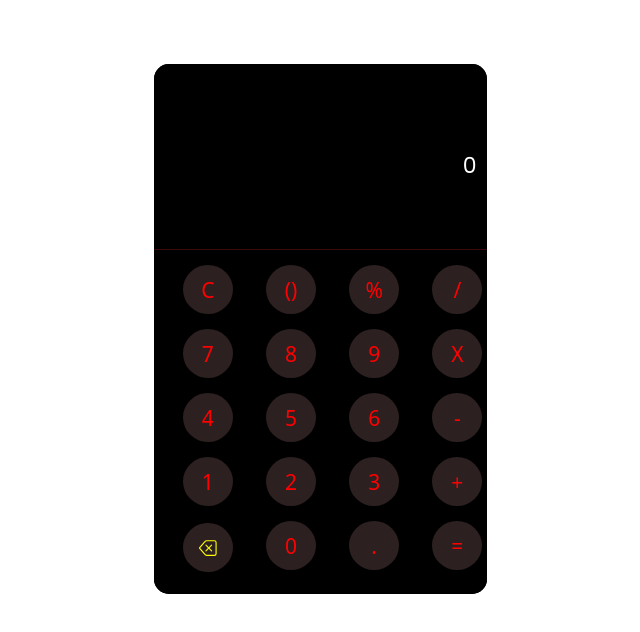
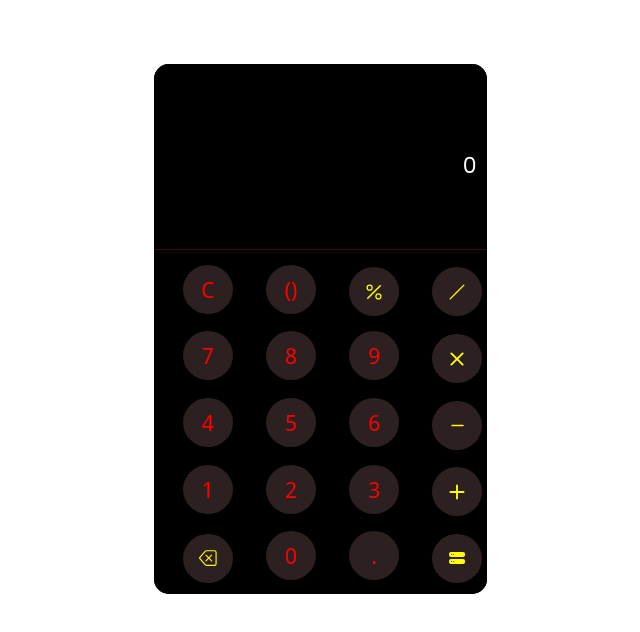
Before and after one commit to sam5102/sam_calculator, a plain HTML site: page index.html in a window 1280 px wide. Shown: the whole page, without its empty margins (307-947 px from the left). Drawn offline with nearby package versions, Linux system fonts and the light colour scheme.

Commit message:
first commit

```diff
--- a/index.css
+++ b/index.css
@@ -78,6 +78,5 @@ body {
 
 svg {
     color: yellow;
-    height: 18px;
-    width: 18px;;
+
 }
--- a/index.html
+++ b/index.html
@@ -27,30 +27,58 @@
                 <div class="row1">
                     <button onclick="erase()">C</button>
                     <button>()</button>
-                    <button onclick="addOperator('%')">%</button>
-                    <button onclick="addOperator('/')">/</button>
+                    <button onclick="addOperator('%')">
+                        <svg xmlns="http://www.w3.org/2000/svg" width="20" height="20" fill="currentColor" class="bi bi-percent"
+                            viewBox="0 0 16 16">
+                            <path
+                                d="M13.442 2.558a.625.625 0 0 1 0 .884l-10 10a.625.625 0 1 1-.884-.884l10-10a.625.625 0 0 1 .884 0zM4.5 6a1.5 1.5 0 1 1 0-3 1.5 1.5 0 0 1 0 3zm0 1a2.5 2.5 0 1 0 0-5 2.5 2.5 0 0 0 0 5zm7 6a1.5 1.5 0 1 1 0-3 1.5 1.5 0 0 1 0 3zm0 1a2.5 2.5 0 1 0 0-5 2.5 2.5 0 0 0 0 5z" />
+                        </svg>
+                    </button>
+                    <button onclick="addOperator('/')">
+                        <svg xmlns="http://www.w3.org/2000/svg" width="20" height="20" fill="currentColor" class="bi bi-slash-lg"
+                            viewBox="0 0 16 16">
+                            <path fill-rule="evenodd"
+                                d="M13.854 2.146a.5.5 0 0 1 0 .708l-11 11a.5.5 0 0 1-.708-.708l11-11a.5.5 0 0 1 .708 0Z" />
+                        </svg>
+                    </button>
+
                 </div>
                 <div class="row2">
                     <button onclick="addOperator('7')">7</button>
                     <button onclick="addOperator('8')">8</button>
                     <button onclick="addOperator('9')">9</button>
-                    <button onclick="addOperator('*')">X</button>
+                    <button onclick="addOperator('*')">
+                        <svg xmlns="http://www.w3.org/2000/svg" width="30" height="30" fill="currentColor" class="bi bi-x" viewBox="0 0 16 16">
+                            <path
+                                d="M4.646 4.646a.5.5 0 0 1 .708 0L8 7.293l2.646-2.647a.5.5 0 0 1 .708.708L8.707 8l2.647 2.646a.5.5 0 0 1-.708.708L8 8.707l-2.646 2.647a.5.5 0 0 1-.708-.708L7.293 8 4.646 5.354a.5.5 0 0 1 0-.708z" />
+                        </svg>
+                    </button>
                 </div>
                 <div class="row3">
                     <button onclick="addOperator('4')">4</button>
                     <button onclick="addOperator('5')">5</button>
                     <button onclick="addOperator('6')">6</button>
-                    <button onclick="addOperator('-')">-</button>
+                    <button onclick="addOperator('-')">
+                        <svg xmlns="http://www.w3.org/2000/svg" width="25" height="25" fill="currentColor" class="bi bi-dash"
+                            viewBox="0 0 16 16">
+                            <path d="M4 8a.5.5 0 0 1 .5-.5h7a.5.5 0 0 1 0 1h-7A.5.5 0 0 1 4 8z" />
+                        </svg>
+                    </button>
                 </div>
                 <div class="row4">
                     <button onclick="addOperator('1')">1</button>
                     <button onclick="addOperator('2')">2</button>
                     <button onclick="addOperator('3')">3</button>
-                    <button onclick="addOperator('+')">+</button>
+                    <button onclick="addOperator('+')">
+                        <svg xmlns="http://www.w3.org/2000/svg" width="34" height="30" fill="currentColor" class="bi bi-plus"
+                            viewBox="0 0 16 16" style="margin-left: -2px;">
+                            <path d="M8 4a.5.5 0 0 1 .5.5v3h3a.5.5 0 0 1 0 1h-3v3a.5.5 0 0 1-1 0v-3h-3a.5.5 0 0 1 0-1h3v-3A.5.5 0 0 1 8 4z" />
+                        </svg>
+                    </button>
                 </div>
                 <div class="row5">
                     <button onclick="back()">
-                        <svg xmlns="http://www.w3.org/2000/svg" width="16" height="16" fill="currentColor" class="bi bi-backspace"
+                        <svg xmlns="http://www.w3.org/2000/svg" width="18" height="18" fill="currentColor" class="bi bi-backspace"
                             viewBox="0 0 16 16">
                             <path
                                 d="M5.83 5.146a.5.5 0 0 0 0 .708L7.975 8l-2.147 2.146a.5.5 0 0 0 .707.708l2.147-2.147 2.146 2.147a.5.5 0 0 0 .707-.708L9.39 8l2.146-2.146a.5.5 0 0 0-.707-.708L8.683 7.293 6.536 5.146a.5.5 0 0 0-.707 0z" />
@@ -60,7 +88,13 @@
                     </button>
                     <button onclick="addOperator('0')">0</button>
                     <button onclick="addOperator('.')">.</button>
-                    <button onclick="calc()">=</button>
+                    <button onclick="calc()">
+                        <svg xmlns="http://www.w3.org/2000/svg" width="16" height="16" fill="currentColor" class="bi bi-hdd-stack-fill"
+                            viewBox="0 0 16 16">
+                            <path
+                                d="M2 9a2 2 0 0 0-2 2v1a2 2 0 0 0 2 2h12a2 2 0 0 0 2-2v-1a2 2 0 0 0-2-2H2zm.5 3a.5.5 0 1 1 0-1 .5.5 0 0 1 0 1zm2 0a.5.5 0 1 1 0-1 .5.5 0 0 1 0 1zM2 2a2 2 0 0 0-2 2v1a2 2 0 0 0 2 2h12a2 2 0 0 0 2-2V4a2 2 0 0 0-2-2H2zm.5 3a.5.5 0 1 1 0-1 .5.5 0 0 1 0 1zm2 0a.5.5 0 1 1 0-1 .5.5 0 0 1 0 1z" />
+                        </svg>
+                    </button>
                 </div>
             </div>
         </div>
@@ -76,13 +110,15 @@
             let calc = () => {
                 let result = eval(document.getElementsByTagName("input")[0].value)
                 document.getElementById('result').innerHTML = result
+                document.getElementById('result').style.fontWeight = "600"
+                document.getElementById('result').style.fontSize = "28px"
+                document.getElementById('result').innerHTML.st
                 console.log(result, document.getElementsByTagName("input")[0].value);
             }
 
             function erase(){
-                console.log('called');
                 document.getElementsByTagName("input")[0].value = ""
-                document.getElementById('result').innerHTML = 0
+
                 console.log('called');
             }
 
```
